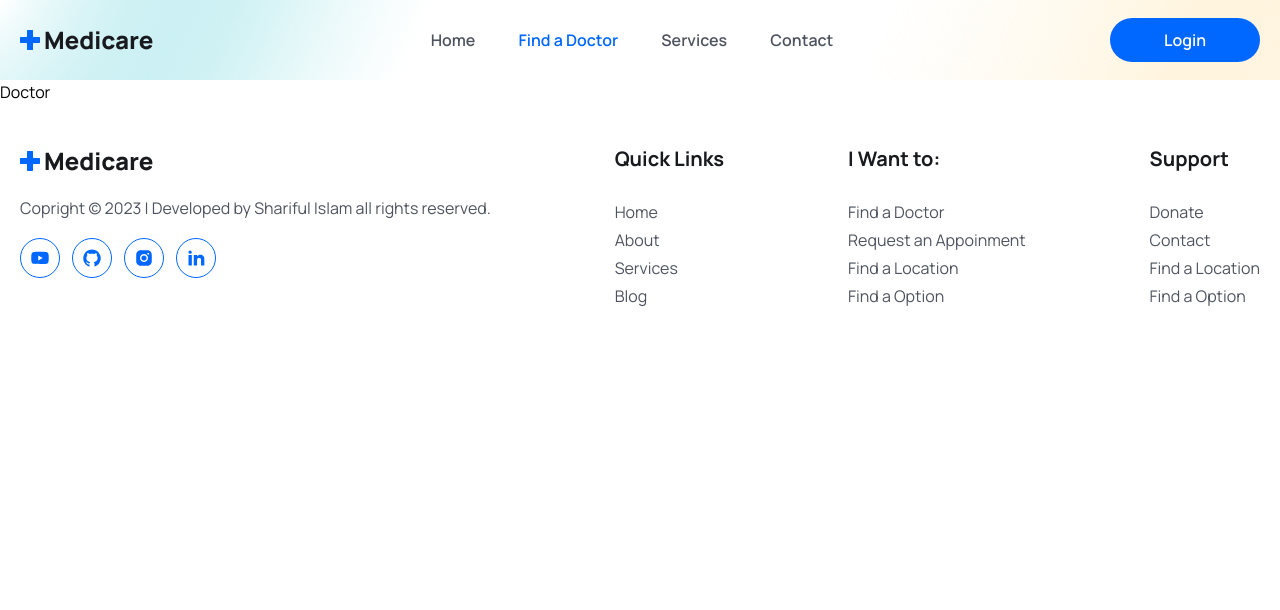
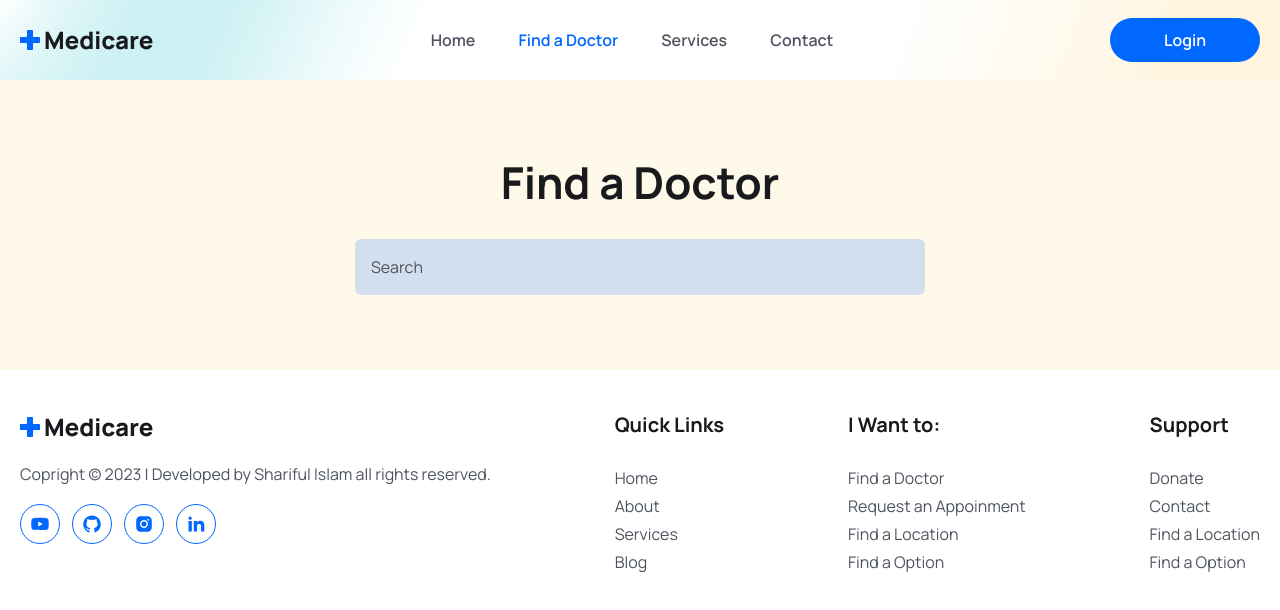
Before and after one commit to shariful10/Doctors-Appoinment, a React (Vite) app in the folder client/: page /doctors in a window 1280 px wide. Shown: the top 610 px of the page. Built offline with nearby package versions, Linux system fonts and the light colour scheme.

Commit message:
Title & Search Field Implemented On Find a Doctor Page

```diff
--- a/client/src/pages/DoctorsPage/Doctor.jsx
+++ b/client/src/pages/DoctorsPage/Doctor.jsx
@@ -1,8 +1,13 @@
 const Doctor = () => {
     return (
-        <div>
-            Doctor
-        </div>
+        <section className="bg-[#FFF9EA]">
+            <div className="container text-center">
+                <h2 className="heading">Find a Doctor</h2>
+                <div className="max-w-[570px] mt-[30px] mx-auto bg-[#0066FF2C] rounded-md flex items-center justify-between">
+                    <input type="search" className="py-4 pl-4 pr-2 bg-transparent w-full focus:outline-none cursor-pointer placeholder:text-textColor" placeholder="Search" />
+                </div>
+            </div>
+        </section>
     );
 };
 
```
